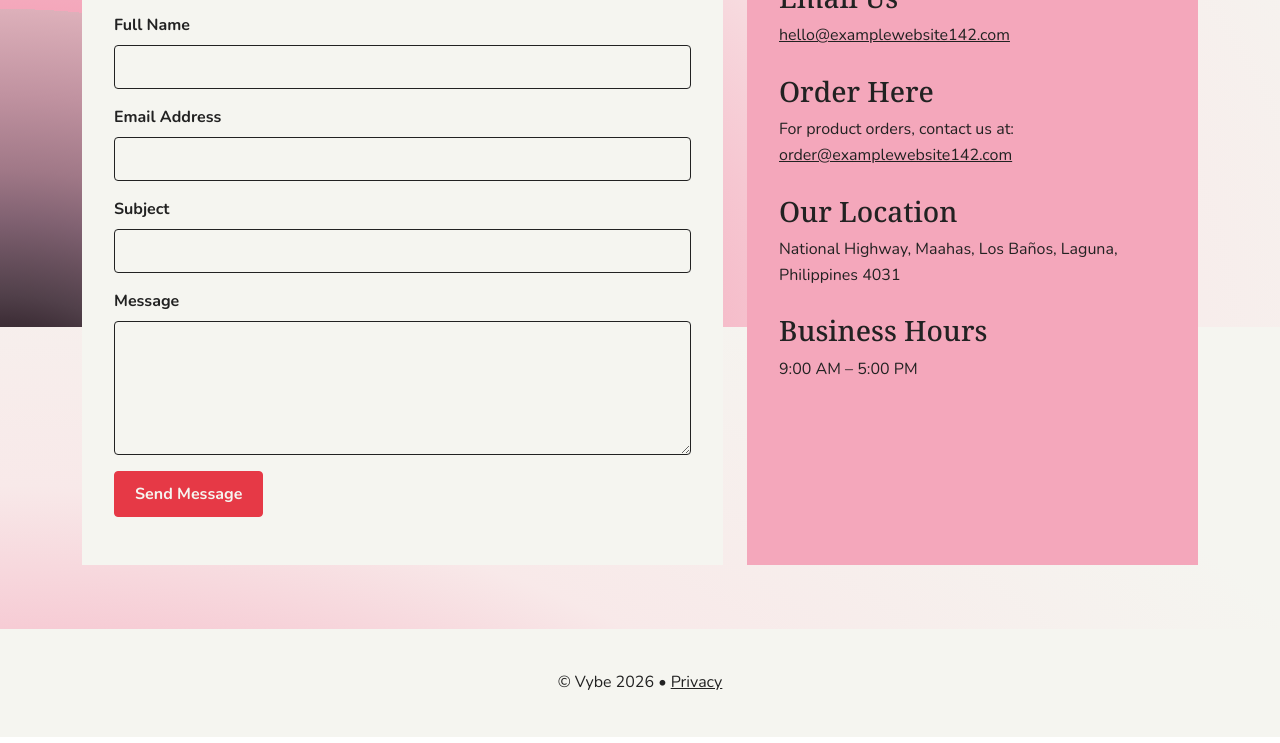
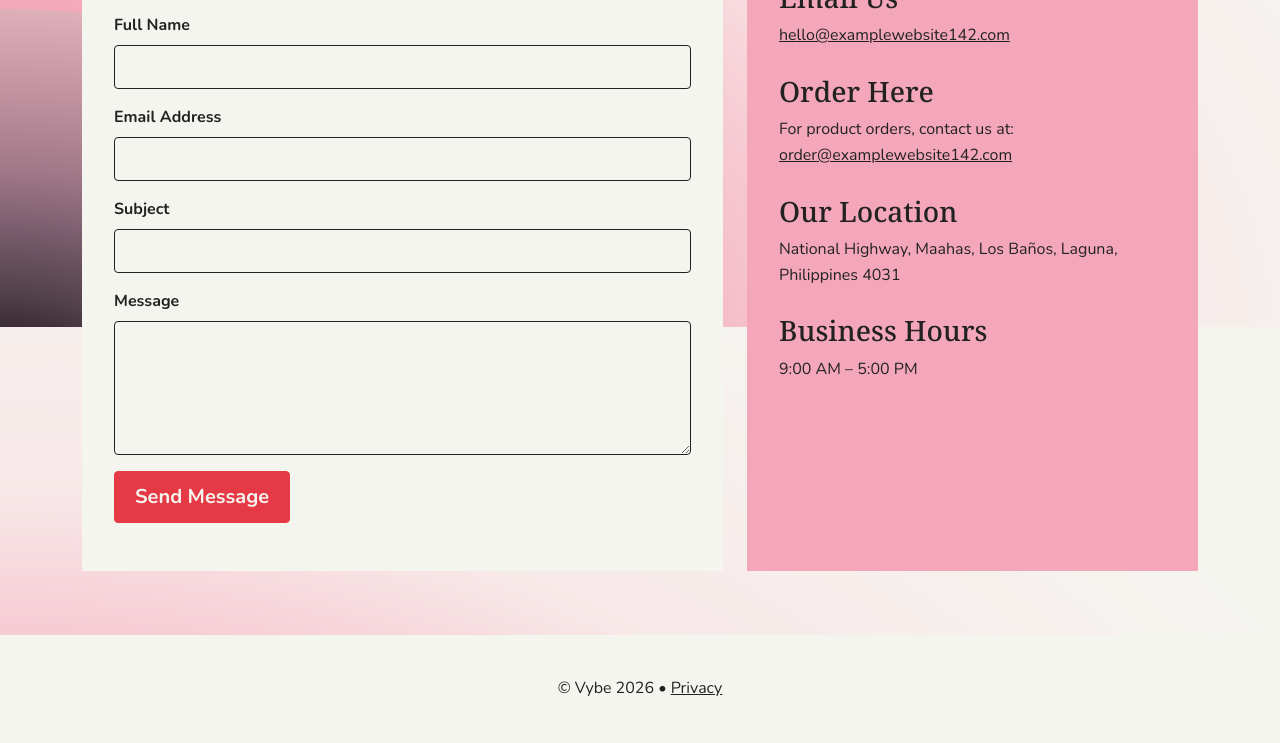
Before and after one commit to jianellenriquez3/vybe-store, a plain HTML site: page html/contact.html in a window 1280 px wide. Shown: the part 473-1216 px from the top of the page. Drawn offline with nearby package versions, Linux system fonts and the light colour scheme.

Commit message:
Update style.css for accessibility
Adjusted Send Message button on contact.html to a larger font size to fit minimum contrast

```diff
--- a/css/style.css
+++ b/css/style.css
@@ -380,6 +380,10 @@ a {
 .contact-form {
     padding: 2rem;
     background-color: var(--background);
+}
+
+.contact-form .vybe-button {
+    font-size: 20px;
 }
 
 .contact-form label {
```
